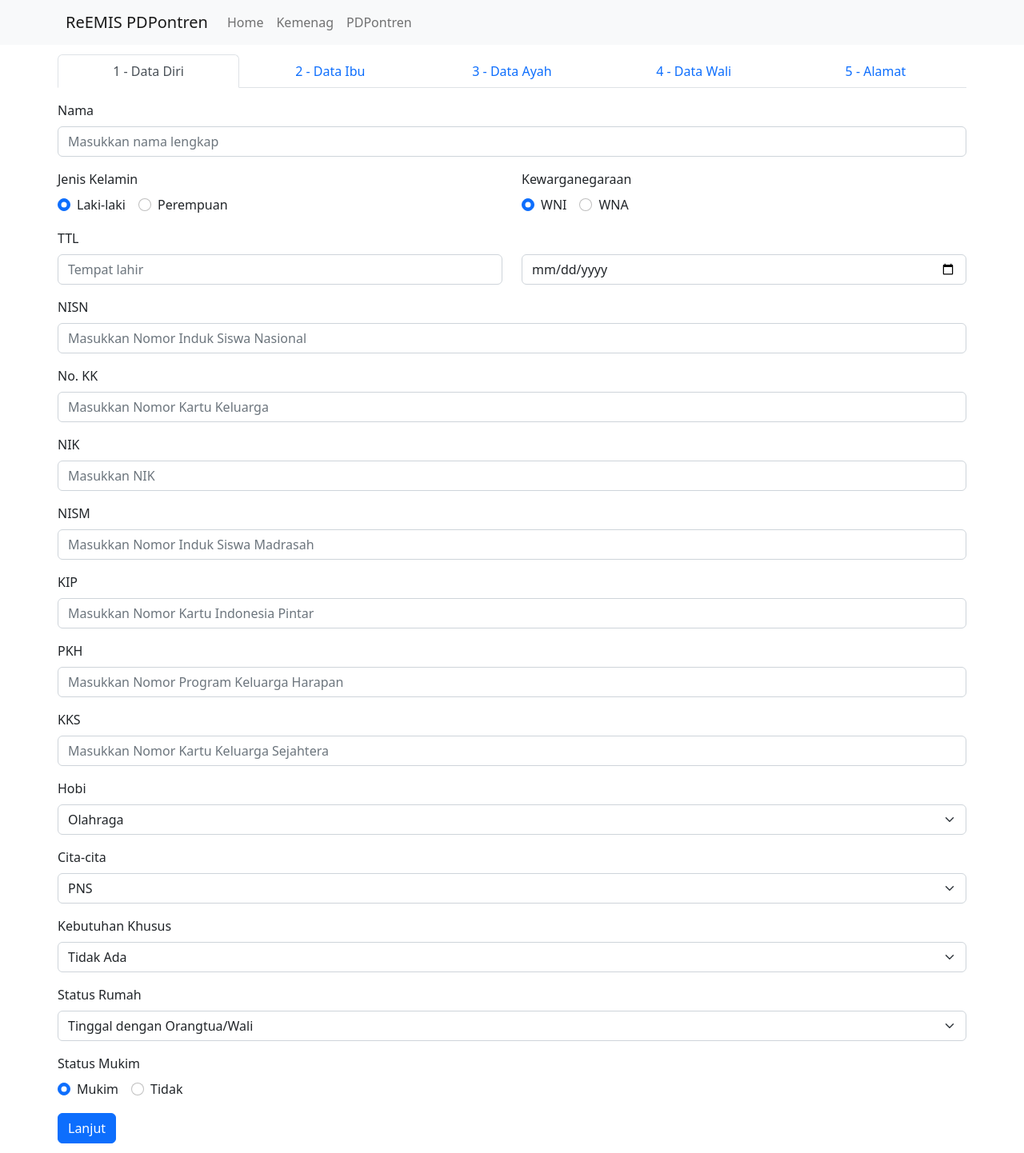
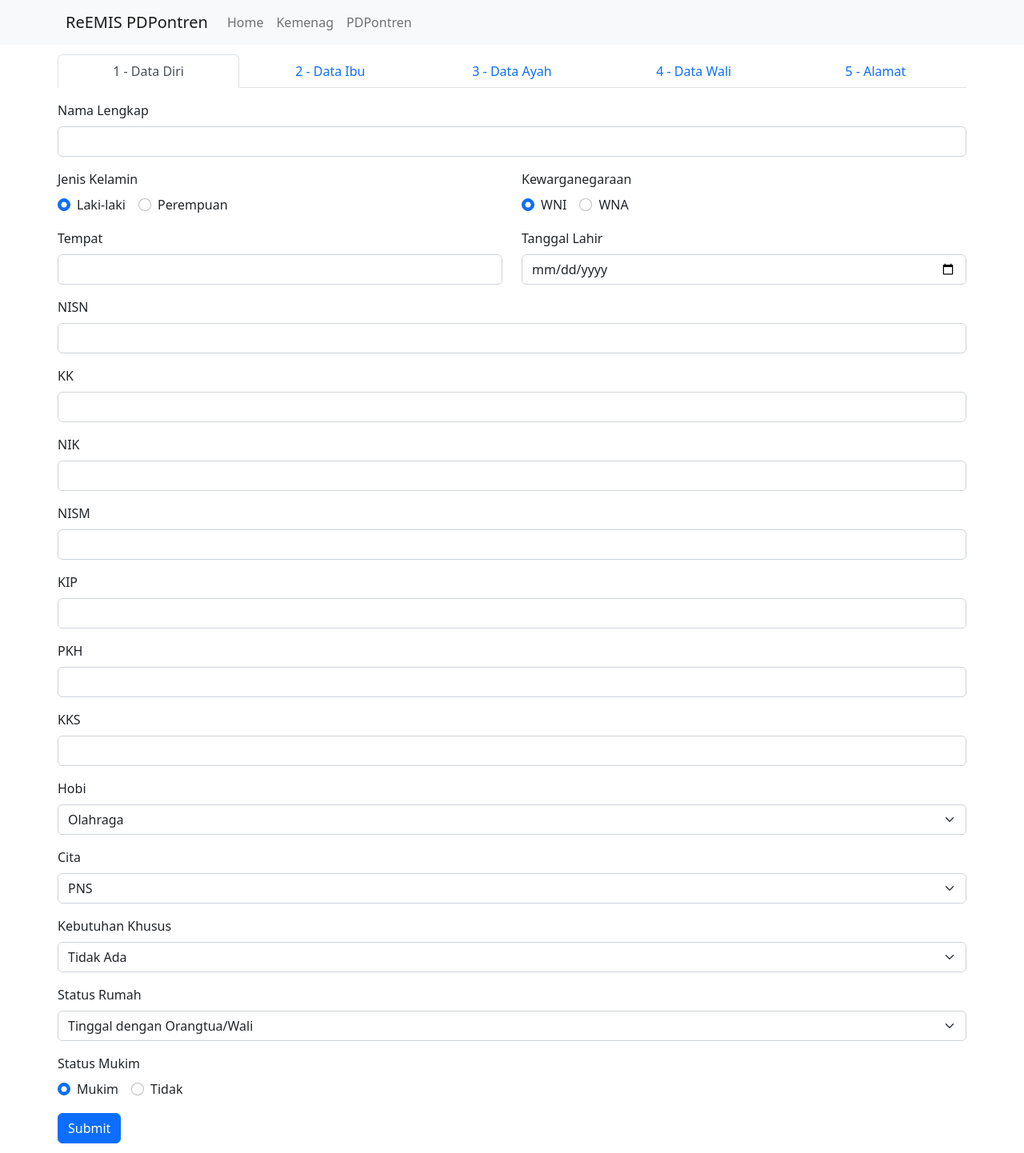
Before and after one commit to athdromeda/reemis, a Next.js app: page / in a window 1280 px wide. Shown: the whole page at 80% size. Built offline with nearby package versions, Linux system fonts and the light colour scheme.

Commit message:
feat: add formik+yup and set them up

```diff
--- a/Components/Dropdown.js
+++ b/Components/Dropdown.js
@@ -1,15 +1,21 @@
-import {Form} from "react-bootstrap";
+import { Form } from "react-bootstrap";
 
-const Dropdown = ({ label, options }) => {
+const Dropdown = ({
+  id = "",
+  label,
+  options,
+  handleChange = false,
+  handleValue = false,
+}) => {
   return (
-    <>
+    <Form.Group className="mb-3" controlId={id}>
       <Form.Label>{label}</Form.Label>
-      <Form.Select>
+      <Form.Select onChange={handleChange} value={handleValue}>
         {options.map((item) => {
-          return <option>{item}</option>;
+          return <option value={item}>{item}</option>;
         })}
       </Form.Select>
-    </>
+    </Form.Group>
   );
 };
 
--- /dev/null
+++ b/Components/TextInput.js
@@ -0,0 +1,22 @@
+import { Form } from "react-bootstrap";
+
+const TextInput = ({ id, label, placeholder="", handleChange, handleValue, errorLog }) => {
+  return (
+    <Form.Group className="mb-3" controlId={id}>
+      <Form.Label>{label}</Form.Label>
+      <Form.Control
+        type="text"
+        placeholder={placeholder}
+        onChange={handleChange}
+        value={handleValue}
+      />
+      {{errorLog} && (
+        <Form.Text className="validationLabel" muted>
+          {errorLog}
+        </Form.Text>
+      )}
+    </Form.Group>
+  );
+};
+
+export default TextInput;
--- a/Tabs/Tab1.js
+++ b/Tabs/Tab1.js
@@ -2,20 +2,40 @@ import Dropdown from "../Components/Dropdown";
 import { Form, Button, Row, Col } from "react-bootstrap";
 import { DropdownOptions } from "../Data/data";
 import { useState } from "react";
+import { useFormik } from "formik";
+import { YupSchema } from "../Data/data";
+import TextInput from "../Components/TextInput";
+import * as Yup from "yup";
+
+const validationSchema = Yup.object({
+  name: YupSchema.name,
+  nik: YupSchema.nik,
+});
 
 const Tab1 = () => {
   const [isWNA, setWNA] = useState(false);
 
+  const formik = useFormik({
+    initialValues: {},
+    validationSchema,
+    onSubmit: (vals) => {
+      alert(JSON.stringify(vals, null, 2));
+    },
+  });
+
   return (
     <Form>
-      <Form.Group className="mb-3" controlId="formBasicEmail">
-        <Form.Label>Nama</Form.Label>
-        <Form.Control type="text" placeholder="Masukkan nama lengkap" />
-      </Form.Group>
+      <TextInput
+        id="name"
+        label="Nama Lengkap"
+        handleChange={formik.handleChange}
+        handleValue={formik.values.name}
+        errorLog={formik.errors.name}
+      />
 
       <Row>
         <Col>
-          <Form.Group className="mb-3" controlId="formBasicEmail">
+          <Form.Group className="mb-3" controlId="gender">
             <Form.Label>Jenis Kelamin</Form.Label>
             <br />
             <Form.Check
@@ -36,7 +56,7 @@ const Tab1 = () => {
           </Form.Group>
         </Col>
         <Col>
-          <Form.Group className="mb-3" controlId="formBasicEmail">
+          <Form.Group className="mb-3" controlId="nationality">
             <Form.Label>Kewarganegaraan</Form.Label>
             <br />
 
@@ -64,67 +84,79 @@ const Tab1 = () => {
         </Col>
       </Row>
 
-      <Form.Group className="mb-3" controlId="formBasicEmail">
-        <Form.Label>TTL</Form.Label>
       <Row>
         <Col>
-            <Form.Control type="text" placeholder="Tempat lahir" />
+          <TextInput
+            id="birthPlace"
+            label="Tempat"
+            handleChange={formik.handleChange}
+            handleValue={formik.values.birthPlace}
+            errorLog={formik.errors.birthPlace}
+          />
         </Col>
         <Col>
+          <Form.Group className="mb-3" controlId="formBasicEmail">
+            <Form.Label>Tanggal Lahir</Form.Label>
             <Form.Control type="date" />
+          </Form.Group>
         </Col>
       </Row>
-      </Form.Group>
 
-      <Form.Group className="mb-3" controlId="formBasicEmail">
-        <Form.Label>NISN</Form.Label>
-        <Form.Control
-          type="text"
-          placeholder="Masukkan Nomor Induk Siswa Nasional"
+      <TextInput
+        id="nisn"
+        label="NISN"
+        handleChange={formik.handleChange}
+        handleValue={formik.values.nisn}
+        errorLog={formik.errors.nisn}
       />
-      </Form.Group>
 
-      <Form.Group className="mb-3" controlId="formBasicEmail">
-        <Form.Label>No. KK</Form.Label>
-        <Form.Control type="text" placeholder="Masukkan Nomor Kartu Keluarga" />
-      </Form.Group>
+      <TextInput
+        id="kk"
+        label="KK"
+        handleChange={formik.handleChange}
+        handleValue={formik.values.kk}
+        errorLog={formik.errors.kk}
+      />
 
-      <Form.Group className="mb-3" controlId="formBasicEmail">
-        <Form.Label>NIK</Form.Label>
-        <Form.Control type="text" placeholder="Masukkan NIK" />
-      </Form.Group>
+      <TextInput
+        id="nik"
+        label="NIK"
+        handleChange={formik.handleChange}
+        handleValue={formik.values.nik}
+        errorLog={formik.errors.nik}
+      />
 
-      <Form.Group className="mb-3" controlId="formBasicEmail">
-        <Form.Label>NISM</Form.Label>
-        <Form.Control
-          type="text"
-          placeholder="Masukkan Nomor Induk Siswa Madrasah"
+      <TextInput
+        id="nism"
+        label="NISM"
+        handleChange={formik.handleChange}
+        handleValue={formik.values.nism}
+        errorLog={formik.errors.nism}
       />
-      </Form.Group>
 
-      <Form.Group className="mb-3" controlId="formBasicEmail">
-        <Form.Label>KIP</Form.Label>
-        <Form.Control
-          type="text"
-          placeholder="Masukkan Nomor Kartu Indonesia Pintar"
+      <TextInput
+        id="kip"
+        label="KIP"
+        handleChange={formik.handleChange}
+        handleValue={formik.values.kip}
+        errorLog={formik.errors.kip}
       />
-      </Form.Group>
 
-      <Form.Group className="mb-3" controlId="formPKH">
-        <Form.Label>PKH</Form.Label>
-        <Form.Control
-          type="text"
-          placeholder="Masukkan Nomor Program Keluarga Harapan"
+      <TextInput
+        id="pkh"
+        label="PKH"
+        handleChange={formik.handleChange}
+        handleValue={formik.values.pkh}
+        errorLog={formik.errors.pkh}
       />
-      </Form.Group>
 
-      <Form.Group className="mb-3" controlId="formBasicEmail">
-        <Form.Label>KKS</Form.Label>
-        <Form.Control
-          type="text"
-          placeholder="Masukkan Nomor Kartu Keluarga Sejahtera"
+      <TextInput
+        id="kks"
+        label="KKS"
+        handleChange={formik.handleChange}
+        handleValue={formik.values.kks}
+        errorLog={formik.errors.kks}
       />
-      </Form.Group>
 
       {isWNA && (
         <Form.Group className="mb-3" controlId="formBasicEmail">
@@ -133,24 +165,37 @@ const Tab1 = () => {
         </Form.Group>
       )}
 
-      <Form.Group className="mb-3" controlId="formBasicEmail">
-        <Dropdown label="Hobi" options={DropdownOptions.hobi} />
-      </Form.Group>
+      <Dropdown
+        id="hobby"
+        label="Hobi"
+        options={DropdownOptions.hobi}
+        handleChange={formik.handleChange}
+        handleValue={formik.values.hobby}
+      />
 
-      <Form.Group className="mb-3" controlId="formBasicEmail">
-        <Dropdown label="Cita-cita" options={DropdownOptions.citaCita} />
-      </Form.Group>
+      <Dropdown
+        id="dream"
+        label="Cita"
+        options={DropdownOptions.citaCita}
+        handleChange={formik.handleChange}
+        handleValue={formik.values.dream}
+      />
 
-      <Form.Group className="mb-3" controlId="formBasicEmail">
       <Dropdown
+        id="specialNeeds"
         label="Kebutuhan Khusus"
         options={DropdownOptions.kebutuhanKhusus}
+        handleChange={formik.handleChange}
+        handleValue={formik.values.specialNeeds}
       />
-      </Form.Group>
 
-      <Form.Group className="mb-3" controlId="formBasicEmail">
-        <Dropdown label="Status Rumah" options={DropdownOptions.statusRumah} />
-      </Form.Group>
+      <Dropdown
+        id="statusRumah"
+        label="Status Rumah"
+        options={DropdownOptions.statusRumah}
+        handleChange={formik.handleChange}
+        handleValue={formik.values.statusRumah}
+      />
 
       <Form.Group className="mb-3" controlId="formBasicEmail">
         <Form.Label>Status Mukim</Form.Label>
@@ -171,6 +216,10 @@ const Tab1 = () => {
           id="inline-radio-2"
         />
       </Form.Group>
+
+      <Button variant="primary" onClick={formik.handleSubmit}>
+        Submit
+      </Button>
     </Form>
   );
 };
--- a/Tabs/Tab2.js
+++ b/Tabs/Tab2.js
@@ -1,34 +1,72 @@
 import Dropdown from "../Components/Dropdown";
 import { Form, Button } from "react-bootstrap";
 import { DropdownOptions } from "../Data/data";
+import { useFormik } from "formik";
+import { YupSchema } from "../Data/data";
+import TextInput from "../Components/TextInput";
+import * as Yup from "yup";
+
+const validationSchema = Yup.object({
+  motherName: YupSchema.name,
+  motherNik: YupSchema.nik,
+});
 
 const Tab2 = () => {
+  const formik = useFormik({
+    initialValues: {},
+    validationSchema,
+    onSubmit: (vals) => {
+      alert(JSON.stringify(vals, null, 2));
+      console.log(JSON.stringify(vals, null, 2));
+    },
+  });
+
   return (
     <Form>
-      <Form.Group className="mb-3" controlId="formBasicEmail">
-        <Form.Label>Nama Ibu</Form.Label>
-        <Form.Control type="text" placeholder="Masukkan nama ibu" />
-      </Form.Group>
+      <TextInput
+        id="motherName"
+        label="Nama Ibu"
+        handleChange={formik.handleChange}
+        handleValue={formik.values.motherName}
+        errorLog={formik.errors.motherName}
+      />
 
-      <Form.Group className="mb-3" controlId="formBasicEmail">
-        <Form.Label>NIK</Form.Label>
-        <Form.Control type="text" placeholder="Masukkan NIK" />
-      </Form.Group>
+      <TextInput
+        id="motherNik"
+        label="NIK"
+        handleChange={formik.handleChange}
+        handleValue={formik.values.motherNik}
+        errorLog={formik.errors.motherNik}
+      />
 
-      <Form.Group className="mb-3" controlId="formBasicEmail">
-        <Form.Label>Telepon</Form.Label>
-        <Form.Control type="text" placeholder="Masukkan nomor telepon" />
-      </Form.Group>
+      <TextInput
+        id="motherPhone"
+        label="No. HP"
+        handleChange={formik.handleChange}
+        handleValue={formik.values.motherPhone}
+        errorLog={formik.errors.motherPhone}
+      />
 
-      <Form.Group className="mb-3" controlId="formBasicEmail">
-        <Dropdown label="Pekerjaan" options={DropdownOptions.pekerjaan} />
-      </Form.Group>
+      <Dropdown
+        id="job"
+        label="Pekerjaan"
+        options={DropdownOptions.pekerjaan}
+        handleChange={formik.handleChange}
+        handleValue={formik.values.job}
+      />
 
-      <Form.Group className="mb-3" controlId="formBasicEmail">
-        <Dropdown label="Pendidikan" options={DropdownOptions.pendidikan} />
-      </Form.Group>
+      <Dropdown
+        id="education"
+        label="Pendidikan"
+        options={DropdownOptions.pendidikan}
+        handleChange={formik.handleChange}
+        handleValue={formik.values.education}
+      />
+
+      <Button variant="primary" onClick={formik.handleSubmit}>
+        Submit
+      </Button>
     </Form>
   );
 };
-
 export default Tab2;
--- a/Tabs/Tab3.js
+++ b/Tabs/Tab3.js
@@ -1,40 +1,75 @@
 import Dropdown from "../Components/Dropdown";
 import { Form, Button } from "react-bootstrap";
 import { DropdownOptions } from "../Data/data";
+import { useFormik } from "formik";
+import { YupSchema } from "../Data/data";
+import TextInput from "../Components/TextInput";
+import * as Yup from "yup";
+
+const validationSchema = Yup.object({
+  fatherName: YupSchema.name,
+  fatherNik: YupSchema.nik,
+});
 
 const Tab3 = () => {
+  const formik = useFormik({
+    initialValues: {},
+    validationSchema,
+    onSubmit: (vals) => {
+      alert(JSON.stringify(vals, null, 2));
+      console.log(JSON.stringify(vals, null, 2));
+    },
+  });
+
   return (
     <Form>
-      <Form.Group className="mb-3" controlId="formBasicEmail">
-        <Form.Label>Nama Ayah</Form.Label>
-        <Form.Control type="text" placeholder="Masukkan nama ayah" />
-      </Form.Group>
+      <TextInput
+        id="fatherName"
+        label="Nama Ayah"
+        handleChange={formik.handleChange}
+        handleValue={formik.values.fatherName}
+        errorLog={formik.errors.fatherName}
+      />
 
-      <Form.Group className="mb-3" controlId="formBasicEmail">
-        <Form.Label>NIK</Form.Label>
-        <Form.Control type="text" placeholder="Masukkan NIK" />
-      </Form.Group>
+      <TextInput
+        id="fatherNik"
+        label="NIK"
+        handleChange={formik.handleChange}
+        handleValue={formik.values.fatherNik}
+        errorLog={formik.errors.fatherNik}
+      />
 
-      <Form.Group className="mb-3" controlId="formBasicEmail">
-        <Form.Label>Telepon</Form.Label>
-        <Form.Control type="text" placeholder="Masukkan nomor telepon" />
-      </Form.Group>
+      <TextInput
+        id="fatherPhone"
+        label="No. HP"
+        handleChange={formik.handleChange}
+        handleValue={formik.values.fatherPhone}
+        errorLog={formik.errors.fatherPhone}
+      />
 
-      <Form.Group className="mb-3" controlId="formBasicEmail">
-        <Dropdown label="Pekerjaan" options={DropdownOptions.pekerjaan} />
-      </Form.Group>
+      <Dropdown
+        id="job"
+        label="Pekerjaan"
+        options={DropdownOptions.pekerjaan}
+        handleChange={formik.handleChange}
+        handleValue={formik.values.job}
+      />
 
-      <Form.Group className="mb-3" controlId="formBasicEmail">
-        <Dropdown label="Pendidikan" options={DropdownOptions.pendidikan} />
-      </Form.Group>
+      <Dropdown
+        id="education"
+        label="Pendidikan"
+        options={DropdownOptions.pendidikan}
+        handleChange={formik.handleChange}
+        handleValue={formik.values.education}
+      />
 
-      <Form.Group className="mb-3" controlId="formBasicEmail">
-        <Dropdown
-          label="Rata-rata Penghasilan"
-          options={DropdownOptions.penghasilan}
-        />
-      </Form.Group>
-
+      <Dropdown
+        id="salary"
+        label="Rata-rata Penghasilan"
+        options={DropdownOptions.penghasilan}
+        handleChange={formik.handleChange}
+        handleValue={formik.values.salary}
+      />
     </Form>
   );
 };
--- a/Tabs/Tab4.js
+++ b/Tabs/Tab4.js
@@ -1,35 +1,67 @@
 import Dropdown from "../Components/Dropdown";
 import { Form, Button } from "react-bootstrap";
 import { DropdownOptions } from "../Data/data";
+import { useFormik } from "formik";
+import { YupSchema } from "../Data/data";
+import TextInput from "../Components/TextInput";
+import * as Yup from "yup";
+
+const validationSchema = Yup.object({
+  waliName: YupSchema.name,
+  waliNik: YupSchema.nik,
+});
 
 const Tab4 = () => {
+  const formik = useFormik({
+    initialValues: {},
+    validationSchema,
+    onSubmit: (vals) => {
+      alert(JSON.stringify(vals, null, 2));
+      console.log(JSON.stringify(vals, null, 2));
+    },
+  });
+
   return (
     <Form>
-      <Form.Group className="mb-3" controlId="formBasicEmail">
-        <Form.Label>Nama Wali</Form.Label>
-        <Form.Control type="text" placeholder="Masukkan nama wali" />
-      </Form.Group>
+      <TextInput
+        id="fatherName"
+        label="Nama Ayah"
+        handleChange={formik.handleChange}
+        handleValue={formik.values.fatherName}
+        errorLog={formik.errors.fatherName}
+      />
 
-      <Form.Group className="mb-3" controlId="formBasicEmail">
-        <Form.Label>NIK</Form.Label>
-        <Form.Control type="text" placeholder="Masukkan NIK" />
-      </Form.Group>
+      <TextInput
+        id="fatherNik"
+        label="NIK"
+        handleChange={formik.handleChange}
+        handleValue={formik.values.fatherNik}
+        errorLog={formik.errors.fatherNik}
+      />
 
-      <Form.Group className="mb-3" controlId="formBasicEmail">
-        <Dropdown label="Hubungan Wali" options={DropdownOptions.hubunganWali} />
-      </Form.Group>
+      <Dropdown
+        id="relation"
+        label="Hubungan Wali"
+        options={DropdownOptions.hubunganWali}
+        handleChange={formik.handleChange}
+        handleValue={formik.values.relation}
+      />
 
-      <Form.Group className="mb-3" controlId="formBasicEmail">
-        <Dropdown label="Pekerjaan" options={DropdownOptions.pekerjaan} />
-      </Form.Group>
+      <Dropdown
+        id="job"
+        label="Pekerjaan"
+        options={DropdownOptions.pekerjaan}
+        handleChange={formik.handleChange}
+        handleValue={formik.values.job}
+      />
 
-      <Form.Group className="mb-3" controlId="formBasicEmail">
-        <Dropdown
-          label="Rata-rata Penghasilan"
-          options={DropdownOptions.penghasilan}
-        />
-      </Form.Group>
-
+      <Dropdown
+        id="salary"
+        label="Rata-rata Penghasilan"
+        options={DropdownOptions.penghasilan}
+        handleChange={formik.handleChange}
+        handleValue={formik.values.salary}
+      />
     </Form>
   );
 };
--- a/Tabs/Tab5.js
+++ b/Tabs/Tab5.js
@@ -1,35 +1,62 @@
 import Dropdown from "../Components/Dropdown";
 import { Form, Button, Row, Col } from "react-bootstrap";
 import { DropdownOptions } from "../Data/data";
+import { useFormik } from "formik";
+import { YupSchema } from "../Data/data";
+import TextInput from "../Components/TextInput";
+import * as Yup from "yup";
+
+const validationSchema = Yup.object({});
 
 const Tab5 = () => {
+  const formik = useFormik({
+    initialValues: {},
+    validationSchema,
+    onSubmit: (vals) => {
+      alert(JSON.stringify(vals, null, 2));
+      console.log(JSON.stringify(vals, null, 2));
+    },
+  });
+
   return (
     <Form>
       <Row>
         <Col>
-          <Form.Group className="mb-3" controlId="formBasicEmail">
-            <Form.Label>RT</Form.Label>
-            <Form.Control type="text" inline />
-          </Form.Group>
+          <TextInput
+            id="rt"
+            label="RT"
+            handleChange={formik.handleChange}
+            handleValue={formik.values.rt}
+            errorLog={formik.errors.rt}
+          />
         </Col>
         <Col>
-          <Form.Group className="mb-3  ml-4" controlId="formBasicEmail">
-            <Form.Label>RW</Form.Label>
-            <Form.Control type="text" />
-          </Form.Group>
+          <TextInput
+            id="rw"
+            label="RW"
+            handleChange={formik.handleChange}
+            handleValue={formik.values.rw}
+            errorLog={formik.errors.rw}
+          />
         </Col>
         <Col>
-          <Form.Group className="mb-3" controlId="formBasicEmail">
-            <Form.Label>Kode Pos</Form.Label>
-            <Form.Control type="text" placeholder="Masukkan kode pos" />
-          </Form.Group>
+          <TextInput
+            id="postalCode"
+            label="Kode Pos"
+            handleChange={formik.handleChange}
+            handleValue={formik.values.postalCode}
+            errorLog={formik.errors.postalCode}
+          />
         </Col>
       </Row>
 
-      <Form.Group className="mb-3" controlId="formBasicEmail">
-        <Form.Label>Alamat Rinci</Form.Label>
-        <Form.Control type="text" placeholder="Misal: Jl. Raya No. X" />
-      </Form.Group>
+      <TextInput
+        id="addres"
+        label="Alamat"
+        handleChange={formik.handleChange}
+        handleValue={formik.values.address}
+        errorLog={formik.errors.address}
+      />
 
       <Form.Group className="mb-3" controlId="formBasicEmail">
         <Dropdown label="Provinsi" options={DropdownOptions.statusRumah} />
--- a/package.json
+++ b/package.json
@@ -14,7 +14,8 @@
     "next": "13.0.0",
     "react": "18.2.0",
     "react-bootstrap": "^2.5.0",
-    "react-dom": "18.2.0"
+    "react-dom": "18.2.0",
+    "yup": "^0.32.11"
   },
   "devDependencies": {
     "eslint": "8.26.0",
--- a/pages/index.js
+++ b/pages/index.js
@@ -40,23 +40,18 @@ function ControlledTabs() {
     >
       <Tab eventKey="1" title="1 - Data Diri">
         <Tab1 />
-        <Button onClick={()=>{setKey(2)}}>Lanjut</Button>
       </Tab>
       <Tab eventKey="2" title="2 - Data Ibu">
         <Tab2 />
-        <Button onClick={()=>{setKey(3)}}>Lanjut</Button>
       </Tab>
       <Tab eventKey="3" title="3 - Data Ayah">
         <Tab3/>
-        <Button onClick={()=>{setKey(4)}}>Lanjut</Button>
       </Tab>
       <Tab eventKey="4" title="4 - Data Wali">
         <Tab4/>
-        <Button onClick={()=>{setKey(5)}}>Lanjut</Button>
       </Tab>
       <Tab eventKey="5" title="5 - Alamat">
         <Tab5/>
-        <Button onClick={()=>{setKey(1)}}>Lanjut</Button>
       </Tab>
     </Tabs>
   );
--- a/styles/globals.css
+++ b/styles/globals.css
@@ -18,3 +18,7 @@ a {
 main{
   padding: 12px 72px ;
 }
+
+.validationLabel{
+  color: red;
+}
```
Also changed, not shown: Data/data.js (+14 -6 lines), 1 other file (tests, documents, lock files or other folders). Lines whose indentation alone changed are shown as unchanged.
